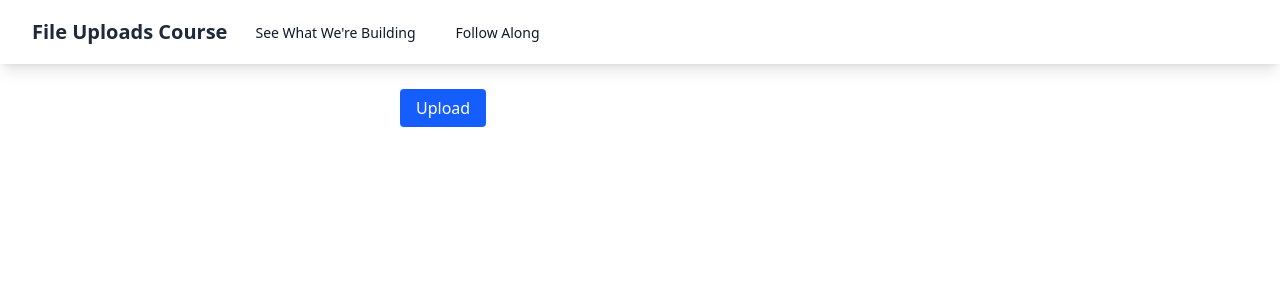
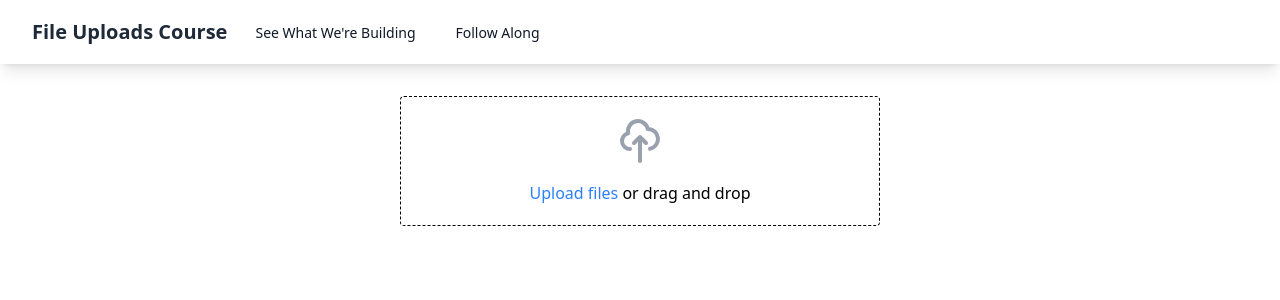
Before and after one commit to vueschool/file-uploads-vue-course, a Nuxt app: page /wip in a window 1280 px wide. Shown: the top 300 px of the page. Built offline with nearby package versions, Linux system fonts and the light colour scheme.

Commit message:
10-a-super-simple-yet-effective-approach-to-drag-and-drop-file-uploads

```diff
--- a/components/AppFileUpload/AppFileUpload.vue
+++ b/components/AppFileUpload/AppFileUpload.vue
@@ -41,7 +41,11 @@ async function handleFileSelect(e: Event) {
   };
   emit("uploaded:files", data.files);
 
-  files.value = files.value.concat(filesAsArray);
+  if (props.multiple) {
+    files.value = files.value.concat(filesAsArray);
+  } else {
+    files.value = filesAsArray;
+  }
 }
 
 type Preview = { type: string; url: string } | null;
@@ -82,18 +86,32 @@ onUnmounted(() => {
 </script>
 <template>
   <div>
-    <label
-      class="px-4 py-2 bg-blue-600 text-white rounded cursor-pointer hover:bg-blue-700"
-    >
+    <div class="relative border border-dashed p-5 rounded text-center">
       <input
+        class="absolute inset-0 opacity-0"
         type="file"
         :accept="accept.join(',')"
         :multiple="multiple"
-        hidden
         @change="handleFileSelect"
       />
-      Upload
-    </label>
+      <svg
+        xmlns="http://www.w3.org/2000/svg"
+        class="h-12 w-12 mx-auto mb-4 text-gray-400"
+        fill="none"
+        viewBox="0 0 24 24"
+        stroke="currentColor"
+      >
+        <path
+          stroke-linecap="round"
+          stroke-linejoin="round"
+          stroke-width="2"
+          d="M7 16a4 4 0 01-.88-7.903A5 5 0 1115.9 6L16 6a5 5 0 011 9.9M15 13l-3-3m0 0l-3 3m3-3v12"
+        />
+      </svg>
+
+      <span class="text-blue-500">Upload files </span>
+      <span>or drag and drop</span>
+    </div>
     <p v-for="(file, index) in files" :key="file.name">
       {{ file.name }}
 
```
